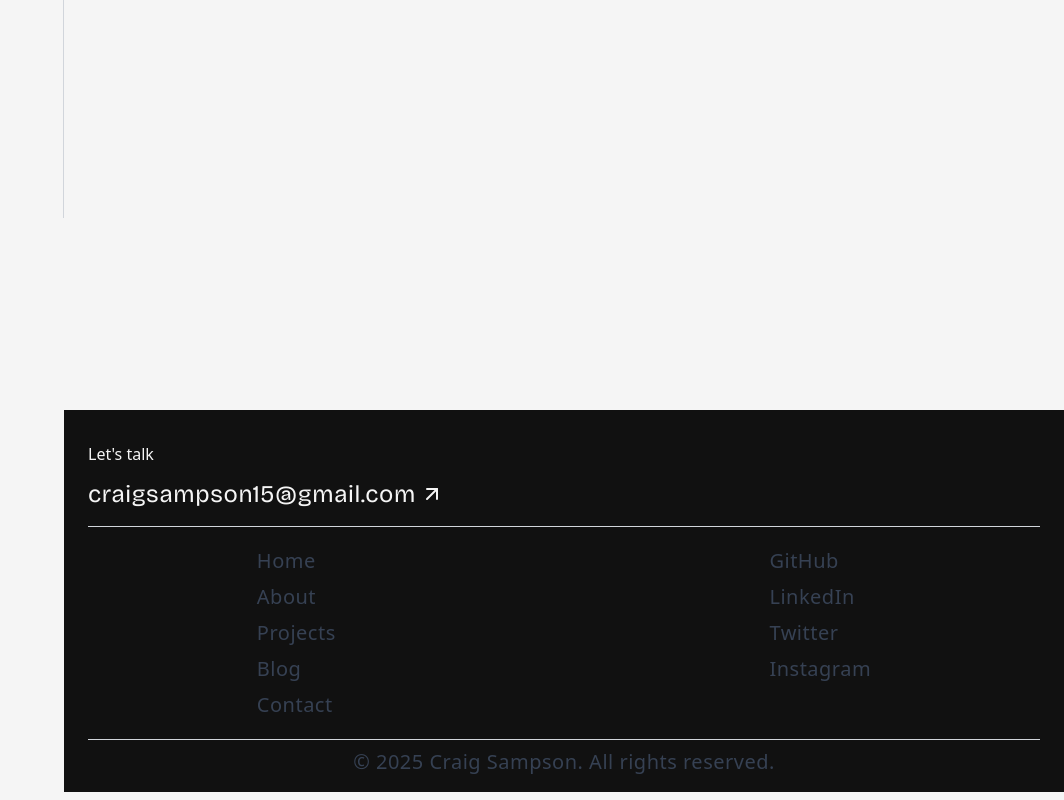
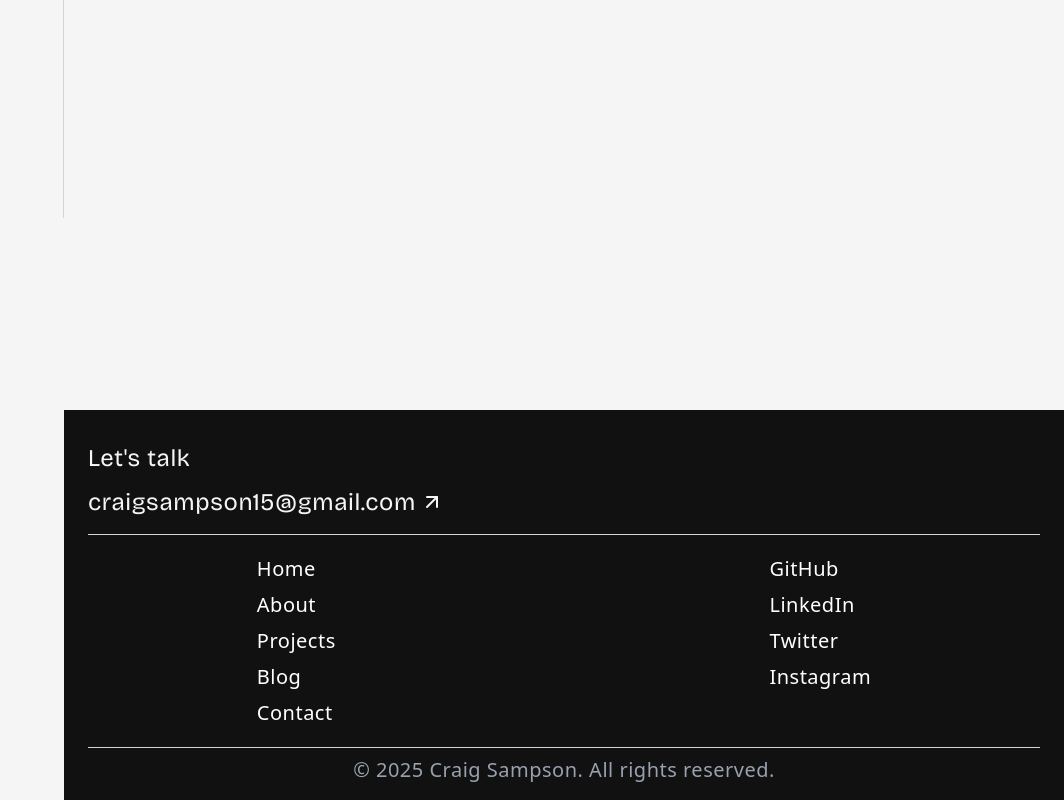
Before and after one commit to csam15/craigsampson-com, a Next.js app: page /projects in a window 1280 px wide. Shown: the part 582-1382 px from the top of the page, without its empty margins (216-1280 px from the left). Built offline with nearby package versions, Linux system fonts and the light colour scheme.

Commit message:
Home contact section added

```diff
--- a/app/components/Footer/Footer.tsx
+++ b/app/components/Footer/Footer.tsx
@@ -34,7 +34,7 @@ export default function Footer() {
         <div className="flex flex-col gap-2">
           {Internallinks.map((link) => (
             <Link key={link.name} href={link.href}>
-              <p className="hover:text-secondary cursor-pointer">{link.name}</p>
+              <p className="!text-white dark:!text-black cursor-pointer">{link.name}</p>
             </Link>
           ))}
         </div>
@@ -46,14 +46,14 @@ export default function Footer() {
               target="_blank"
               rel="noreferrer noopener"
             >
-              <p className="hover:text-secondary cursor-pointer">{link.name}</p>
+              <p className="!text-white dark:!text-black cursor-pointer">{link.name}</p>
             </a>
           ))}
         </div>
       </div>
 
       <div className="container xl:mx-auto xl:text-center border-t border-border">
-        <p className=" mt-2">
+        <p className="!text-gray-400 dark:!text-gray-600 mt-2">
           &copy; {new Date().getFullYear()} Craig Sampson. All rights reserved.
         </p>
       </div>
--- /dev/null
+++ b/app/components/ui/homepage/HomeContact.tsx
@@ -0,0 +1,25 @@
+import { PrimaryButton } from "../../Buttons/Button";
+import Image from "next/image";
+
+export default function HomeContact() {
+  return (
+    <div className="w-full h-fit border border-border bg bg-secondary/10 dark:bg-primary/20 p-6 rounded-3xl">
+      <div className="flex flex-col lg:flex-row gap-6">
+        <div className="flex flex-col gap-4">
+          <h3>Want to discuss an opportunity?</h3>
+          <h1 className="font-bold max-w-lg">
+            I&apos;m open to new projects and roles.
+          </h1>
+          <PrimaryButton label="Let&apos;s Talk" link="/contact" />
+        </div>
+        <Image
+          src={"/question.svg"}
+          alt="question mark"
+          width={100}
+          height={100}
+          className="size-90 md:self-end"
+        />
+      </div>
+    </div>
+  );
+}
--- a/app/components/ui/homepage/Socials.tsx
+++ b/app/components/ui/homepage/Socials.tsx
@@ -1,3 +1,5 @@
+import Image from "next/image";
+
 export default function Socials() {
   const Sociallinks = [
     {
@@ -33,7 +35,7 @@ export default function Socials() {
             rel="noopener noreferrer"
             className="flex items-center gap-3 p-4"
           >
-            <img
+            <Image
               src={link.image}
               alt={link.name}
               className="size-12 rounded-full bg-white p-2 transition hover:scale-105"
--- a/app/components/ui/homepage/HomeProjects.tsx
+++ b/app/components/ui/homepage/projects/HomeProjects.tsx
@@ -1,4 +1,4 @@
-import { SecondaryButton } from "../../Buttons/Button";
+import { SecondaryButton } from "../../../Buttons/Button";
 import HomeProjectsCard from "./HomeProjectscard";
 
 export default function HomeProjects() {
--- a/app/globals.css
+++ b/app/globals.css
@@ -73,7 +73,7 @@ h2 {
   @apply text-2xl md:text-3xl font-bricolage tracking-wide whitespace-nowrap;
 }
 h3 {
-  @apply text-base;
+  @apply text-xl md:text-2xl font-bricolage tracking-wide;
 }
 p {
   @apply tracking-wide text-base md:text-lg lg:text-xl text-gray-700 dark:text-gray-400;
--- a/app/page.tsx
+++ b/app/page.tsx
@@ -1,7 +1,8 @@
 import Hero from "./components/ui/homepage/Hero";
-import HomeServices from "./components/ui/homepage/HomeServices";
+import HomeServices from "./components/ui/homepage/services/HomeServices";
 import Socials from "./components/ui/homepage/Socials";
-import HomeProjects from "./components/ui/homepage/HomeProjects";
+import HomeProjects from "./components/ui/homepage/projects/HomeProjects";
+import HomeContact from "./components/ui/homepage/HomeContact";
 
 export default function Home() {
   return (
@@ -12,6 +13,7 @@ export default function Home() {
       </div>
       <HomeProjects />
       <HomeServices />
+      <HomeContact />
     </div>
   );
 }
```
Also changed, not shown: app/components/ui/homepage/projects/HomeProjectscard.tsx (renamed from app/components/ui/homepage/HomeProjectscard.tsx), app/components/ui/homepage/services/HomeServices.tsx (renamed from app/components/ui/homepage/HomeServices.tsx), app/components/ui/homepage/services/HomeServicesCard.tsx (renamed from app/components/ui/homepage/HomeServicesCard.tsx), public/question.svg (added).
